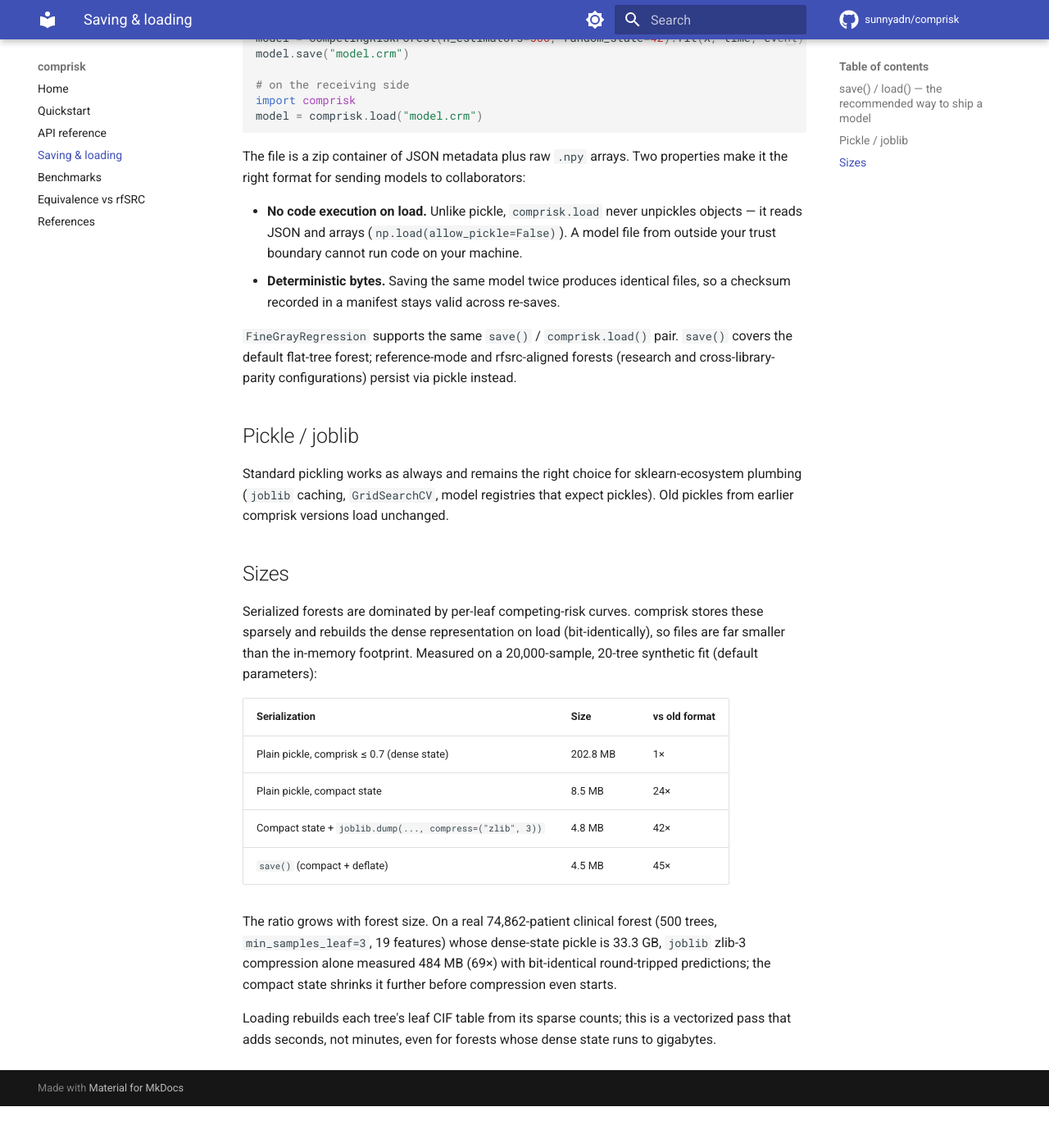
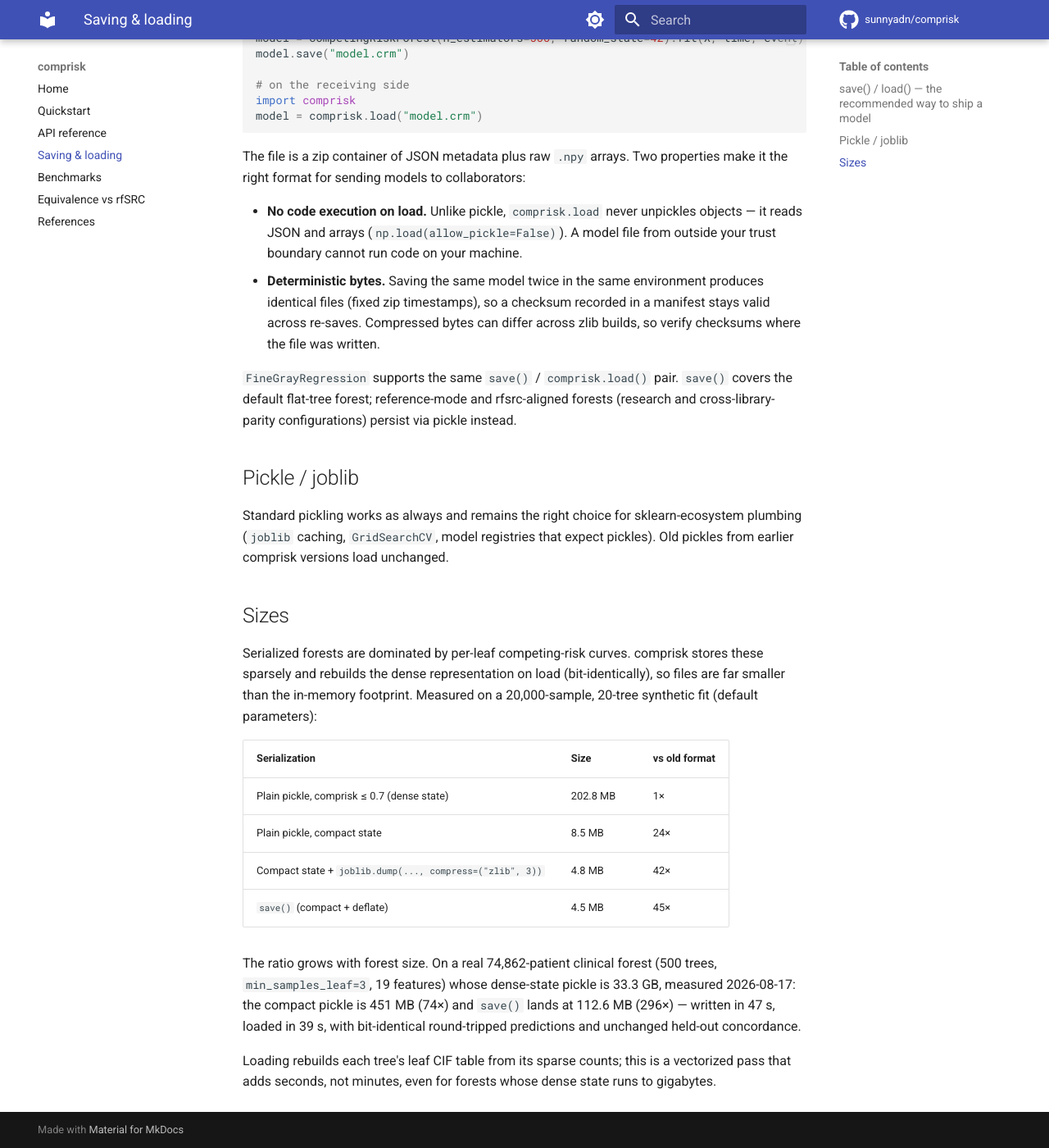
Before and after one commit to sunnyadn/comprisk, an MkDocs documentation site: the page built from docs/persistence.md, in a window 1280 px wide and 1400 px high, scrolled down 295 px. Shown: the whole window at 82% size. Built offline with MkDocs 1.6.1 and Material for MkDocs 9.7.7, drawn with Linux system fonts in a browser that asks for light colours; comment, search, counter and statistics services are not loaded; before the commit the page ends 1644 px from its top, so only the background shows below that.

Commit message:
docs: real-scale measured numbers for compact state and save()
Measured on the motivating 74,862-patient 500-tree forest (ARC, branch
venv): compact pickle 451 MB (74x), save() 112.6 MB (296x), save 47s /
load 39s, round-trip maxdiff 0, held-out concordance unchanged. Also
scope the deterministic-bytes claim to re-saves in the same environment
(deflate output can differ across zlib builds).

```diff
--- a/docs/persistence.md
+++ b/docs/persistence.md
@@ -22,8 +22,10 @@ properties make it the right format for sending models to collaborators:
   unpickles objects — it reads JSON and arrays
   (`np.load(allow_pickle=False)`). A model file from outside your trust
   boundary cannot run code on your machine.
-- **Deterministic bytes.** Saving the same model twice produces identical
-  files, so a checksum recorded in a manifest stays valid across re-saves.
+- **Deterministic bytes.** Saving the same model twice in the same
+  environment produces identical files (fixed zip timestamps), so a checksum
+  recorded in a manifest stays valid across re-saves. Compressed bytes can
+  differ across zlib builds, so verify checksums where the file was written.
 
 `FineGrayRegression` supports the same `save()` / `comprisk.load()` pair.
 `save()` covers the default flat-tree forest; reference-mode and
@@ -53,9 +55,9 @@ Measured on a 20,000-sample, 20-tree synthetic fit (default parameters):
 
 The ratio grows with forest size. On a real 74,862-patient clinical forest
 (500 trees, `min_samples_leaf=3`, 19 features) whose dense-state pickle is
-33.3 GB, `joblib` zlib-3 compression alone measured 484 MB (69×) with
-bit-identical round-tripped predictions; the compact state shrinks it
-further before compression even starts.
+33.3 GB, measured 2026-08-17: the compact pickle is 451 MB (74×) and
+`save()` lands at 112.6 MB (296×) — written in 47 s, loaded in 39 s, with
+bit-identical round-tripped predictions and unchanged held-out concordance.
 
 Loading rebuilds each tree's leaf CIF table from its sparse counts; this is
 a vectorized pass that adds seconds, not minutes, even for forests whose
```
Also changed, not shown: CHANGELOG.md (+3 -2 lines).
